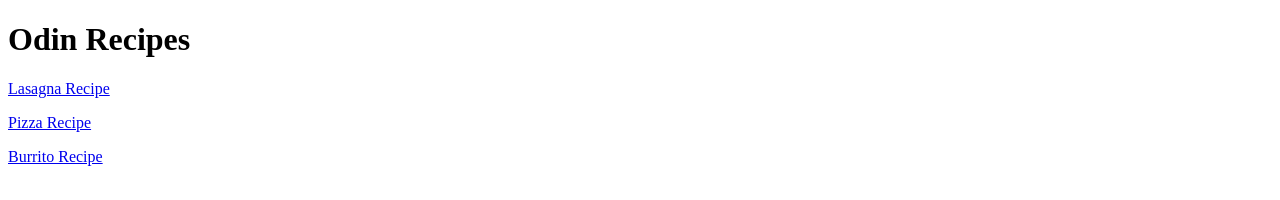
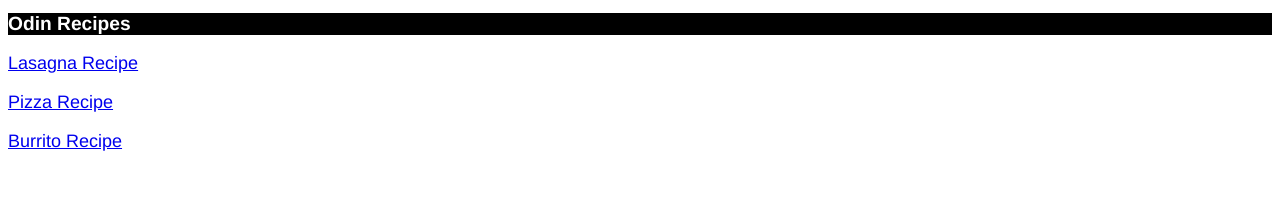
Before and after one commit to eric-holdener/odin-recipes, a plain HTML site: page index.html in a window 1280 px wide. Drawn offline with Linux system fonts and the light colour scheme.

Commit message:
Adding stylesheet for practice, styling elements in index.html

```diff
--- a/index.html
+++ b/index.html
@@ -1,20 +1,21 @@
 <!DOCTYPE html>
 <html lang="en">
 <head>
+    <link rel="stylesheet" href="styles.css">
     <meta charset="UTF-8">
     <meta http-equiv="X-UA-Compatible" content="IE=edge">
     <meta name="viewport" content="width=device-width, initial-scale=1.0">
     <title>Odin Recipes</title>
 </head>
 <body>
-    <h1>Odin Recipes</h1>
-    <p>
+    <h1 class="header">Odin Recipes</h1>
+    <p class="homelinks">
         <a href="./recipes/lasagna.html">Lasagna Recipe</a>
     </p>
-    <p>
+    <p class="homelinks">
         <a href="./recipes/pizza.html">Pizza Recipe</a>
     </p>
-    <p>
+    <p class="homelinks">
         <a href="./recipes/burrito.html">Burrito Recipe</a>
     </p>
 </body>
--- /dev/null
+++ b/styles.css
@@ -0,0 +1,15 @@
+.header, .homelinks {
+    font-family: 'Franklin Gothic Medium', 'Arial Narrow', Arial, sans-serif;
+}
+
+.homelinks {
+    color: red;
+    font-size: large;
+}
+
+.header {
+    color: white;
+    background-color: black;
+    font-weight: bold;
+    font-size: larger;
+}
```
